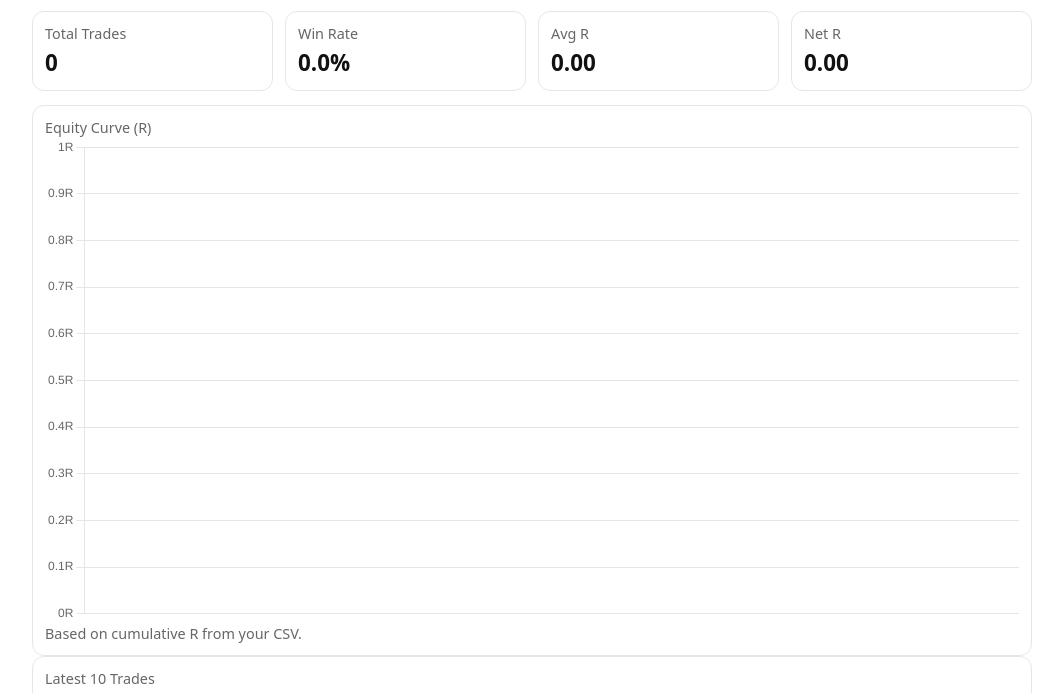
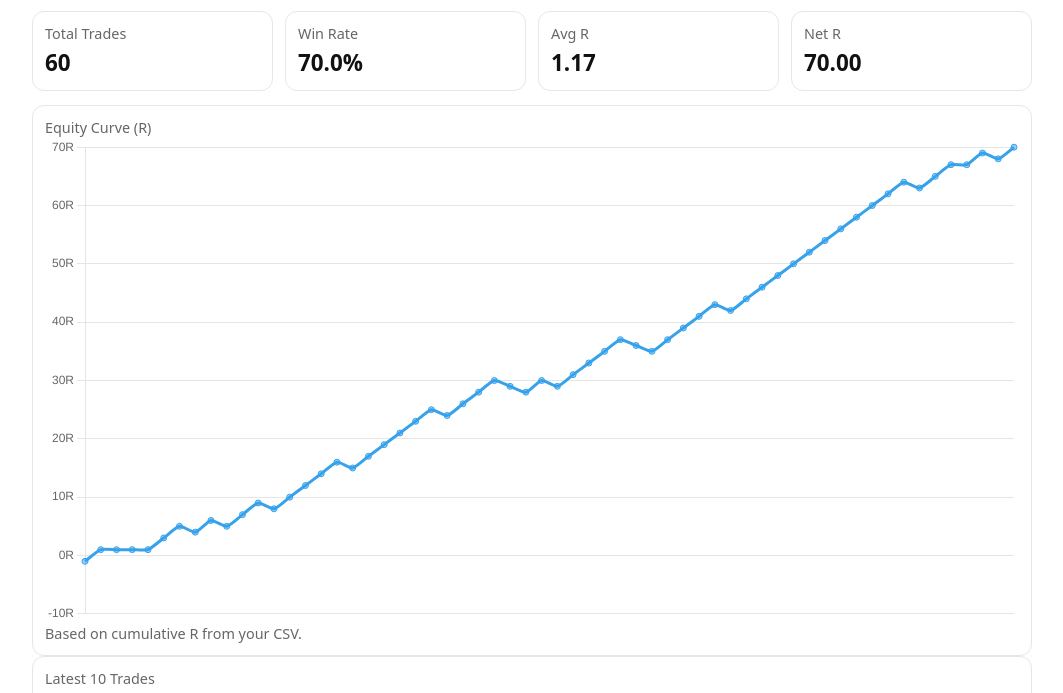
Before and after one commit to bigdog0303/Trade-Dashboard, a plain HTML site: page index.html in a window 1280 px wide. Shown: the part 52-745 px from the top of the page, without its empty margins (108-1171 px from the left). Drawn offline with nearby package versions, Linux system fonts and the light colour scheme.

Commit message:
Update index.html

```diff
--- a/index.html
+++ b/index.html
@@ -53,95 +53,166 @@
   </div>
 
   <div id="empty" class="empty" style="display:none">
-    Add a <code>data.csv</code> file to this repo (Export your Excel → CSV) with a header row like:<br><br>
-    <code>Date,Pair,Setup,Result,R,Week,Notes</code><br>
-    <small>(Dates like 2025-11-05, Result as Win/Loss, R as a number)</small>
+    Add a <code>data.csv</code> (Export from Excel). First row should be headers including at least
+    <code>Date, Result, R</code>. Optional: <code>Pair, Setup, Week, Notes</code>.
   </div>
 </main>
 
-<!-- Chart.js for equity curve -->
 <script src="https://cdn.jsdelivr.net/npm/chart.js@4.4.0/dist/chart.umd.min.js"></script>
 <script>
+/* --- Robust CSV + date parsing --- */
 function parseCSV(text){
-  const rows = text.replace(/\r/g,'').trim().split('\n').map(r=>{
-    const out=[];let cur='';let q=false;
-    for(let i=0;i<r.length;i++){
-      const c=r[i];
-      if(c==='"'){q=!q;continue;}
-      if(c===','&&!q){out.push(cur);cur='';continue;}
-      cur+=c;
+  // Split respecting quotes
+  const lines = text.replace(/\r/g,'').trim().split('\n');
+  const rows = lines.map(line=>{
+    const out=[]; let cur=''; let q=false;
+    for(let i=0;i<line.length;i++){
+      const c=line[i];
+      if(c === '"'){ q = !q; continue; }
+      if(c === ',' && !q){ out.push(cur); cur=''; continue; }
+      cur += c;
     }
     out.push(cur);
     return out.map(s=>s.trim());
   });
-  const header=rows[0].map(h=>h.toLowerCase());
-  const idx=Object.fromEntries(header.map((h,i)=>[h,i]));
-  const data=rows.slice(1).map(r=>({
-    date:r[idx.date]||'',
-    pair:r[idx.pair]||'',
-    setup:r[idx.setup]||'',
-    result:(r[idx.result]||'').toLowerCase(),
-    R:parseFloat(r[idx.r]),
-    week:r[idx.week]||'',
-    notes:r[idx.notes]||'',
-  })).filter(x=>{
-    const dOk=/\d{4}-\d{2}-\d{2}/.test(x.date)||/\d{1,2}\/\d{1,2}\/\d{2,4}/.test(x.date);
-    return dOk&&!Number.isNaN(x.R);
+
+  if(!rows.length) return [];
+
+  // Header map (case-insensitive)
+  const header = rows[0].map(h=>h.trim().toLowerCase());
+  const idx = Object.fromEntries(header.map((h,i)=>[h,i]));
+
+  // Helper: get column safely (multiple possible names)
+  const col = (names) => {
+    for (const n of names) if (idx[n] != null) return idx[n];
+    return -1;
+  };
+
+  const iDate = col(['date']);
+  const iResult = col(['result','outcome']);
+  const iR = col(['r','rr','net r','netr']);
+  const iPair = col(['pair','symbol','asset']);
+  const iSetup = col(['setup','strategy','pattern']);
+  const iWeek = col(['week','week #','weekno','week number']);
+  const iNotes = col(['notes','note','comment','comments']);
+
+  function parseDateFlexible(s){
+    if(!s) return null;
+    const t = s.trim();
+
+    // 1) 2025-11-05
+    let m = t.match(/^(\d{4})-(\d{1,2})-(\d{1,2})$/);
+    if(m) return new Date(Number(m[1]), Number(m[2])-1, Number(m[3]));
+
+    // 2) 1/5/2025 or 11/05/25 (assume MM/DD if first <=12 else DD/MM)
+    m = t.match(/^(\d{1,2})\/(\d{1,2})\/(\d{2,4})$/);
+    if(m){
+      let a=Number(m[1]), b=Number(m[2]), y=Number(m[3]); if(y<100) y+=2000;
+      const mm = (a<=12 && (b>12 || a<=12 && b<=31)) ? a : b;
+      const dd = (mm===a) ? b : a;
+      return new Date(y, mm-1, dd);
+    }
+
+    // 3) 1-Apr-2025 / 01-Apr-2025 / 1 Apr 2025
+    m = t.match(/^(\d{1,2})[-\s](Jan|Feb|Mar|Apr|May|Jun|Jul|Aug|Sep|Oct|Nov|Dec)[-\s](\d{2,4})$/i);
+    if(m){
+      const dd = Number(m[1]);
+      const mon = ['jan','feb','mar','apr','may','jun','jul','aug','sep','oct','nov','dec'].indexOf(m[2].toLowerCase());
+      let y = Number(m[3]); if(y<100) y+=2000;
+      if(mon>=0) return new Date(y, mon, dd);
+    }
+
+    // 4) Fallback native parser (last resort)
+    const d = new Date(t);
+    return isNaN(d) ? null : d;
+  }
+
+  const data = rows.slice(1).map(r=>{
+    const dateStr = iDate>=0 ? r[iDate] : '';
+    const d = parseDateFlexible(dateStr);
+    const Rraw = iR>=0 ? r[iR] : '';
+    const R = parseFloat(String(Rraw).replace(',','.'));
+    const result = (iResult>=0 ? r[iResult] : '').trim().toLowerCase();
+    return {
+      dateStr, dateObj: d,
+      pair: iPair>=0 ? r[iPair] : '',
+      setup: iSetup>=0 ? r[iSetup] : '',
+      result,
+      R: Number.isFinite(R) ? R : NaN,
+      week: iWeek>=0 ? r[iWeek] : '',
+      notes: iNotes>=0 ? r[iNotes] : '',
+    };
+  }).filter(row=>{
+    // Keep rows that have a valid date AND a numeric R
+    return row.dateObj instanceof Date && !isNaN(row.dateObj) && Number.isFinite(row.R);
   });
+
   return data;
 }
 
 async function load(){
   document.getElementById('updated').textContent='Loading…';
+
   let csv;
   try{
-    const res=await fetch('data.csv?cb='+Date.now());
-    if(!res.ok)throw new Error('no csv');
-    csv=await res.text();
+    const res = await fetch('data.csv?cb='+Date.now());
+    if(!res.ok) throw new Error('no csv');
+    csv = await res.text();
   }catch(e){
     document.getElementById('empty').style.display='';
     document.getElementById('updated').textContent='';
     return;
   }
 
-  const trades=parseCSV(csv);
-  trades.sort((a,b)=>new Date(a.date)-new Date(b.date));
+  const trades = parseCSV(csv);
+  if(!trades.length){
+    document.getElementById('empty').style.display='';
+    document.getElementById('updated').textContent='Updated: '+new Date().toLocaleString();
+    return;
+  }
 
-  const total=trades.length;
-  const wins=trades.filter(t=>t.result.startsWith('win')).length;
-  const netR=trades.reduce((s,t)=>s+(isFinite(t.R)?t.R:0),0);
-  const avgR=total?(netR/total):0;
-  const winrate=total?(wins/total*100):0;
+  // Sort by date ascending
+  trades.sort((a,b)=> a.dateObj - b.dateObj);
 
-  document.getElementById('k-total').textContent=total;
-  document.getElementById('k-winrate').textContent=winrate.toFixed(1)+'%';
-  document.getElementById('k-avgR').textContent=avgR.toFixed(2);
-  document.getElementById('k-netR').textContent=netR.toFixed(2);
+  // KPIs
+  const total = trades.length;
+  const wins = trades.filter(t=> t.result.startsWith('win')).length;
+  const netR = trades.reduce((s,t)=> s + t.R, 0);
+  const avgR = netR / total;
+  const winrate = (wins / total) * 100;
+
+  document.getElementById('k-total').textContent = total;
+  document.getElementById('k-winrate').textContent = winrate.toFixed(1)+'%';
+  document.getElementById('k-avgR').textContent = avgR.toFixed(2);
+  document.getElementById('k-netR').textContent = netR.toFixed(2);
   document.getElementById('updated').textContent='Updated: '+new Date().toLocaleString();
 
+  // Equity curve
   let cum=0;
-  const labels=trades.map(t=>t.date);
-  const eq=trades.map(t=>(cum+=(isFinite(t.R)?t.R:0)));
+  const labels = trades.map(t=> t.dateStr || t.dateObj.toISOString().slice(0,10));
+  const eq = trades.map(t=> (cum += t.R));
   new Chart(document.getElementById('eq'),{
     type:'line',
     data:{labels,datasets:[{data:eq,fill:false,tension:0.2}]},
     options:{responsive:true,plugins:{legend:{display:false}},
-    scales:{x:{display:false},y:{ticks:{callback:v=>v+'R'}}}}
+      scales:{x:{display:false},y:{ticks:{callback:v=>v+'R'}}}
+    }
   });
 
-  const last=trades.slice(-10).reverse();
-  const rows=last.map(t=>`
+  // Latest 10
+  const last = trades.slice(-10).reverse();
+  const rows = last.map(t=>`
     <tr>
-      <td>${t.date}</td>
+      <td>${t.dateStr || t.dateObj.toLocaleDateString()}</td>
       <td>${t.pair||''}</td>
       <td>${t.setup||''}</td>
-      <td class="${t.result.startsWith('win')?'ok':'bad'}">${t.result||''}</td>
-      <td>${isFinite(t.R)?t.R.toFixed(2):''}</td>
+      <td class="${t.result.startsWith('win')?'ok':(t.result.startsWith('loss')?'bad':'')}">${t.result||''}</td>
+      <td>${t.R.toFixed(2)}</td>
       <td>${t.week||''}</td>
       <td>${t.notes||''}</td>
     </tr>
   `).join('');
-  document.getElementById('table-wrap').innerHTML=`
+  document.getElementById('table-wrap').innerHTML = `
     <table>
       <thead><tr>
         <th>Date</th><th>Pair</th><th>Setup</th><th>Result</th><th>R</th><th>Week</th><th>Notes</th>
@@ -149,6 +220,7 @@ async function load(){
       <tbody>${rows}</tbody>
     </table>`;
 }
+
 load();
 </script>
 </body>
```
